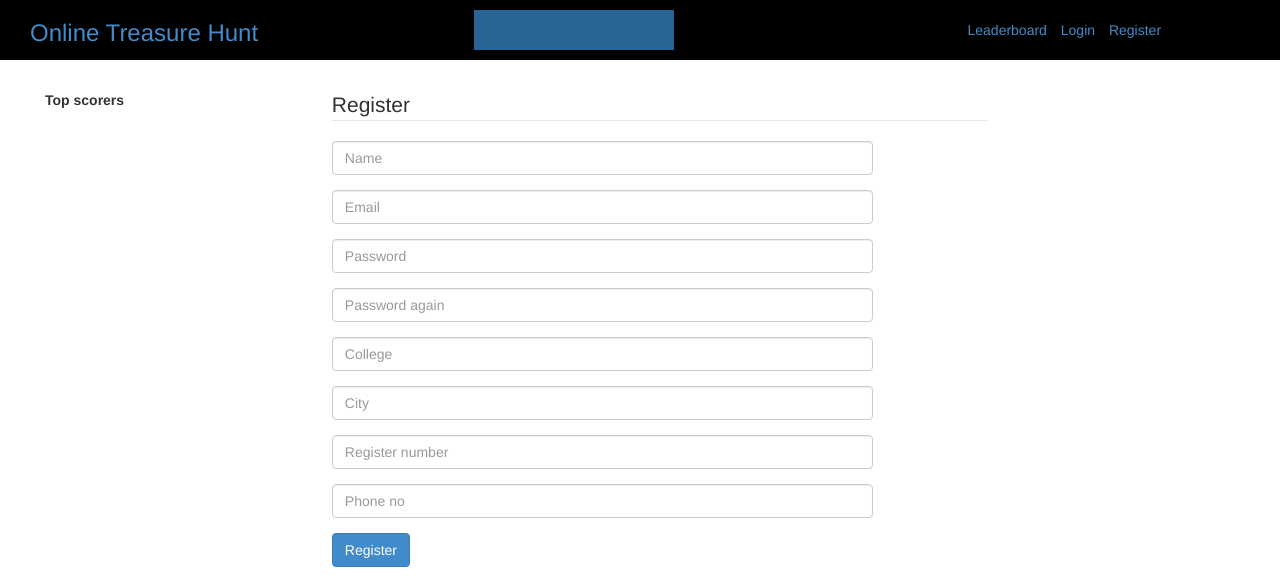
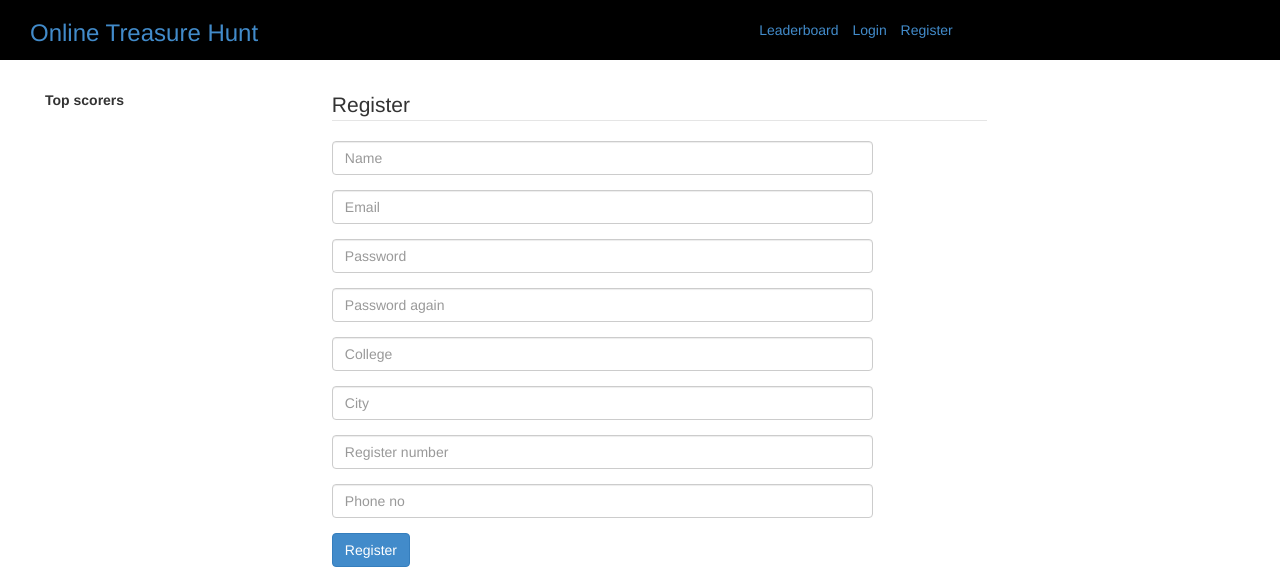
Before and after one commit to kevinisaac/treasure-hunt, a Flask app: page /register in a window 1280 px wide. Shown: the top 581 px of the page. Run offline with Flask 2, Linux system fonts and the light colour scheme; data that the repository does not hold is empty; some libraries are stand-ins or nearby versions.

Commit message:
Was fiddline around with the alert box

```diff
--- a/main.py
+++ b/main.py
@@ -86,8 +86,10 @@ def get_all_users():
         user.points = points
         data.append({
             'id': user.id,
-            'name': user.name,
+            'profile_link': user.name,
+            'name': '<a target="_blank" href="/profile/' + str(user.id) + '">' + user.name + '</a>',
             'college': user.college,
+            'city': user.city,
             'level': user.level,
             'points': user.points
         })
--- a/models.py
+++ b/models.py
@@ -1,8 +1,8 @@
 from datetime import datetime
 from peewee import *
 
-db = MySQLDatabase('oth',host="127.0.0.1",port=3306, user='user', password='computer')
-#db = MySQLDatabase('oth', user='oth', password='oth')
+# db = MySQLDatabase('oth',host="127.0.0.1",port=3306, user='user', password='computer')
+db = MySQLDatabase('oth', user='oth', password='oth')
 
 class BaseModel(Model):
     """This is the base model which is inherited by all other models."""
--- a/static/css/styles.css
+++ b/static/css/styles.css
@@ -324,14 +324,15 @@ footer p {
 
 .alert-box {
   min-width: 200px;
-  max-width: 500px;
+  max-width: 1000px;
+  line-height: 0.4;
   width: auto;
   height: 40px;
   background: #2a6496;
   color: white;
-  position: fixed;
-  top: 10px;
-  left: 37%;
+  /* position: fixed; */
+  top: 20px;
+  /* left: 37%; */
   cursor: pointer;
 }
 .alert-box p {
--- a/templates/base.html
+++ b/templates/base.html
@@ -22,13 +22,14 @@
         <header class="row">
             <div class="col-md-12">
               <div class="col-md-4"><h3><a class="logo" href="/">Online Treasure Hunt</a></h3></div>
-                <ul class="menu col-md-offset-5 col-md-3">
+                <ul class="menu col-md-offset-3 col-md-5">
                   {% if current_user.name %}
-                  <a href="{{url_for('leaderboard')}}"><li>Leaderboard</li></a>
-                    <a href="{{url_for('account')}}"><li>Profile</li></a>
+                  <a href="/leaderboard?sorts[rank]=1"><li>Leaderboard</li></a>
+                    <a href="{{url_for('account')}}"><li>Account</li></a>
+                    <a href="{{url_for('profile', id=current_user.id)}}"><li>Profile</li></a>
                     <li><a href="{{url_for('logout')}}">Logout</a> &nbsp({{current_user.name}})</li>
                   {% else %}
-                  <a href="{{url_for('leaderboard')}}"><li>Leaderboard</li></a>
+                  <a href="/leaderboard?sorts[rank]=1"><li>Leaderboard</li></a>
                     <a href="{{url_for('login')}}"><li>Login</li></a>
                     <a href="{{url_for('register')}}"><li>Register</li></a>
                   {% endif %}
@@ -36,9 +37,16 @@
             </div>
         </header>
 
-		<div class="alert-box" title="Click to hide">
-      <p>{% for message in get_flashed_messages() %}{{message}}{% endfor %}</p>
+    {% set messages = get_flashed_messages(with_categories=true) %}
+    {% if messages %}
+		<div class="alert-box
+
+        alert-green
+
+      " title="Click to hide" style="margin: auto;">
+      <p>{{messages['message']}}{% for category, message in messages %}{{message}}{% endfor %}</p>
 		</div>
+    {% endif %}
 
         <div class="content col-md-12">
             <aside class="col-md-2">
@@ -49,7 +57,7 @@
                         {% set i = 0 %}
                         {% for user in top_users | sort(attribute='rank') %}
                           {% if i < 10 %}
-                          <li><a href="{{url_for('profile', id=user.id)}}">{{user.name}}</a> ({{user.points}})</li>
+                          <li><a href="{{url_for('profile', id=user.id)}}">{{user.profile_link}}</a> ({{user.points}})</li>
                             {% set i = i + 1 %}
                           {% endif %}
                         {% endfor %}
```
Also changed, not shown: templates/leaderboard.html (+4 -3 lines), templates/profile.html (+20 -2 lines).
